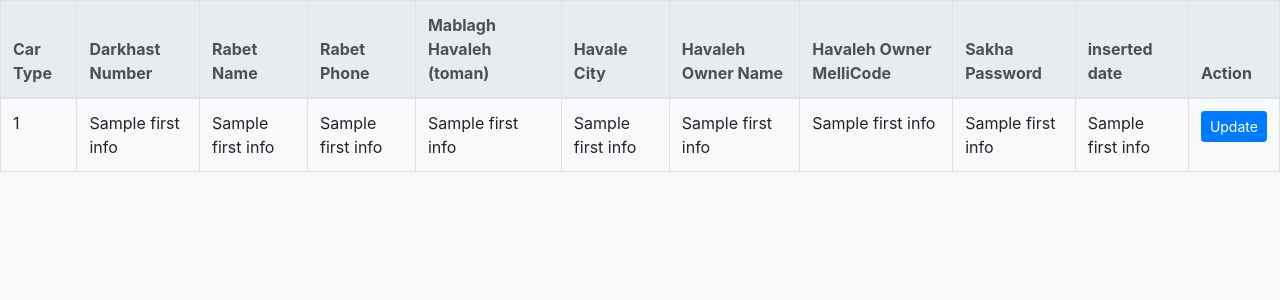
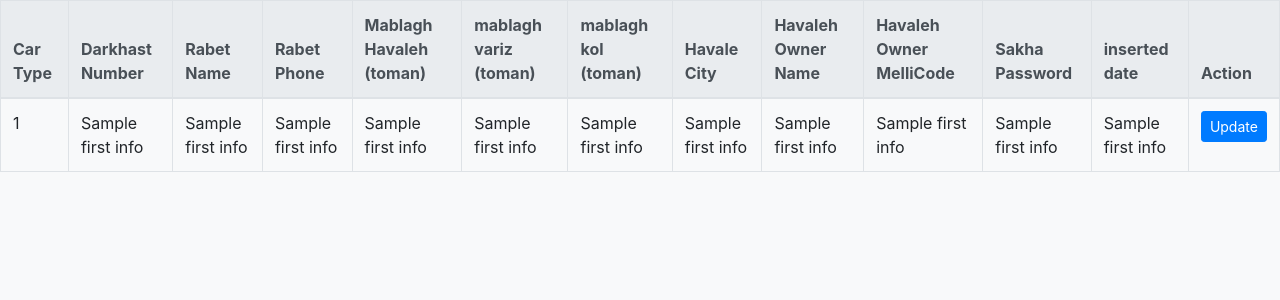
Before and after one commit to tohid1997/car-selling-project, a Flask app: page /first_info/search_complete/search_result in a window 1280 px wide. Shown: the part 56-356 px from the top of the page. Run offline with Flask 3, Linux system fonts and the light colour scheme; a database or web service that is not in the repository returns one stand-in record (values such as "Sample title"); some libraries are stand-ins or nearby versions.

Commit message:
'complete5'

```diff
--- a/flaskapp.py
+++ b/flaskapp.py
@@ -86,15 +86,24 @@ def first_info_new_info():
                 havaleh_owner_mellicode = request.form['havaleh_owner_mellicode']
                 sakha_password = request.form['sakha_password']
                 current_timestamp = datetime.now(timezone.utc)
+                variz_mablagh = request.form['variz_mablagh']
 
                 if mablagh_havaleh == '':
                     mablagh_havaleh = None
+                if variz_mablagh == '':
+                    variz_mablagh = None
+
+
+                Final_mablagh = int(variz_mablagh) + int(mablagh_havaleh)
+
+                if Final_mablagh == '':
+                    Final_mablagh = None
 
 
                 cursor.execute("""
-                    INSERT INTO first_info ("Car_type", "Darkhast_number", "Rabet_Name", "Rabet_Phone", "Mablagh_Havaleh(toman)", "Havale_City", "Havaleh_Owner_Name", "Havaleh_Owner_MelliCode", "Sakha_Password" , "inserted_date")
-                    VALUES (%s, %s, %s, %s, %s, %s, %s, %s, %s , %s)
-                """, (car_type, darkhast_number, rabet_name, rabet_phone, mablagh_havaleh, havale_city, havaleh_owner_name, havaleh_owner_mellicode, sakha_password, current_timestamp))
+                    INSERT INTO first_info ("Car_type", "Darkhast_number", "Rabet_Name", "Rabet_Phone", "Mablagh_Havaleh(toman)", "Havale_City", "Havaleh_Owner_Name", "Havaleh_Owner_MelliCode", "Sakha_Password" , "inserted_date", "variz_mablagh", "final_mablagh")
+                    VALUES (%s, %s, %s, %s, %s, %s, %s, %s, %s , %s, %s, %s)
+                """, (car_type, darkhast_number, rabet_name, rabet_phone, mablagh_havaleh, havale_city, havaleh_owner_name, havaleh_owner_mellicode, sakha_password, current_timestamp, variz_mablagh, Final_mablagh))
                 conn.commit()
                 flash('Data inserted successfully!', 'success')
             except IntegrityError:
@@ -154,15 +163,25 @@ def save_update():
     havaleh_owner_name = request.form.get('havaleh_owner_name')
     havaleh_owner_mellicode = request.form.get('havaleh_owner_mellicode')
     sakha_password = request.form.get('sakha_password')
+    variz_mablagh = request.form.get('variz_mablagh')
+
+    if variz_mablagh == '':
+        variz_mablagh = None
 
     if mablagh_havaleh == '':
         mablagh_havaleh = None
 
+    Final_mablagh = int(variz_mablagh) + int(mablagh_havaleh)
+
+    if Final_mablagh == '':
+        Final_mablagh = None
+
+
     cursor.execute("""
         UPDATE first_info
-        SET "Car_type" = %s, "Rabet_Name" = %s, "Rabet_Phone" = %s, "Mablagh_Havaleh(toman)" = %s, "Havale_City" = %s, "Havaleh_Owner_Name" = %s, "Havaleh_Owner_MelliCode" = %s, "Sakha_Password" = %s
+        SET "Car_type" = %s, "Rabet_Name" = %s, "Rabet_Phone" = %s, "Mablagh_Havaleh(toman)" = %s, "Havale_City" = %s, "Havaleh_Owner_Name" = %s, "Havaleh_Owner_MelliCode" = %s, "Sakha_Password" = %s , "variz_mablagh" = %s, "final_mablagh" = %s
         WHERE "Rabet_Phone" = %s and "Havaleh_Owner_MelliCode" = %s
-    """, (car_type, rabet_name, rabet_phone, mablagh_havaleh, havale_city, havaleh_owner_name, havaleh_owner_mellicode, sakha_password, rabet_phone, havaleh_owner_mellicode))
+    """, (car_type, rabet_name, rabet_phone, mablagh_havaleh, havale_city, havaleh_owner_name, havaleh_owner_mellicode, sakha_password, variz_mablagh, Final_mablagh, rabet_phone, havaleh_owner_mellicode))
     conn.commit()
 
     return redirect(url_for('first_info'))
--- a/templates/first_info_new_info.html
+++ b/templates/first_info_new_info.html
@@ -91,8 +91,12 @@
                 <input type="text" class="form-control" style="text-align: center;" id="Rabet_Phone" name="rabet_phone" required>
             </div>
             <div class="form-group" style="text-align: center;">
-                <label for="Mablagh_Havaleh">مبلغ حواله(تومان)</label>
+                <label for="Mablagh_Havaleh">قیمت حواله(تومان)</label>
                 <input type="number" class="form-control" style="text-align: center;" id="Mablagh_Havaleh" name="mablagh_havaleh" value="" >
+            </div>
+            <div class="form-group" style="text-align: center;">
+                <label for="Sakha_Password">مبلغ واریزی(تومان)</label>
+                <input type="number" class="form-control" style="text-align: center;" id="variz_mablagh" name="variz_mablagh" value="" >
             </div>
             <div class="form-group" style="text-align: center;">
                 <label for="Havale_City">شهر حواله</label>
--- a/templates/search_results.html
+++ b/templates/search_results.html
@@ -66,6 +66,8 @@
                     <th>Rabet Name</th>
                     <th>Rabet Phone</th>
                     <th>Mablagh Havaleh (toman)</th>
+                    <th>mablagh variz (toman)</th>
+                    <th>mablagh kol (toman)</th>
                     <th>Havale City</th>
                     <th>Havaleh Owner Name</th>
                     <th>Havaleh Owner MelliCode</th>
@@ -82,6 +84,8 @@
                     <td>{{ row[2] }}</td>
                     <td>{{ row[3] }}</td>
                     <td>{{ row[4] }}</td>
+                    <td>{{ row[10] }}</td>
+                    <td>{{ row[11] }}</td>
                     <td>{{ row[5] }}</td>
                     <td>{{ row[6] }}</td>
                     <td>{{ row[7] }}</td>
```
Also changed, not shown: templates/update_record.html (+9 -1 lines).
